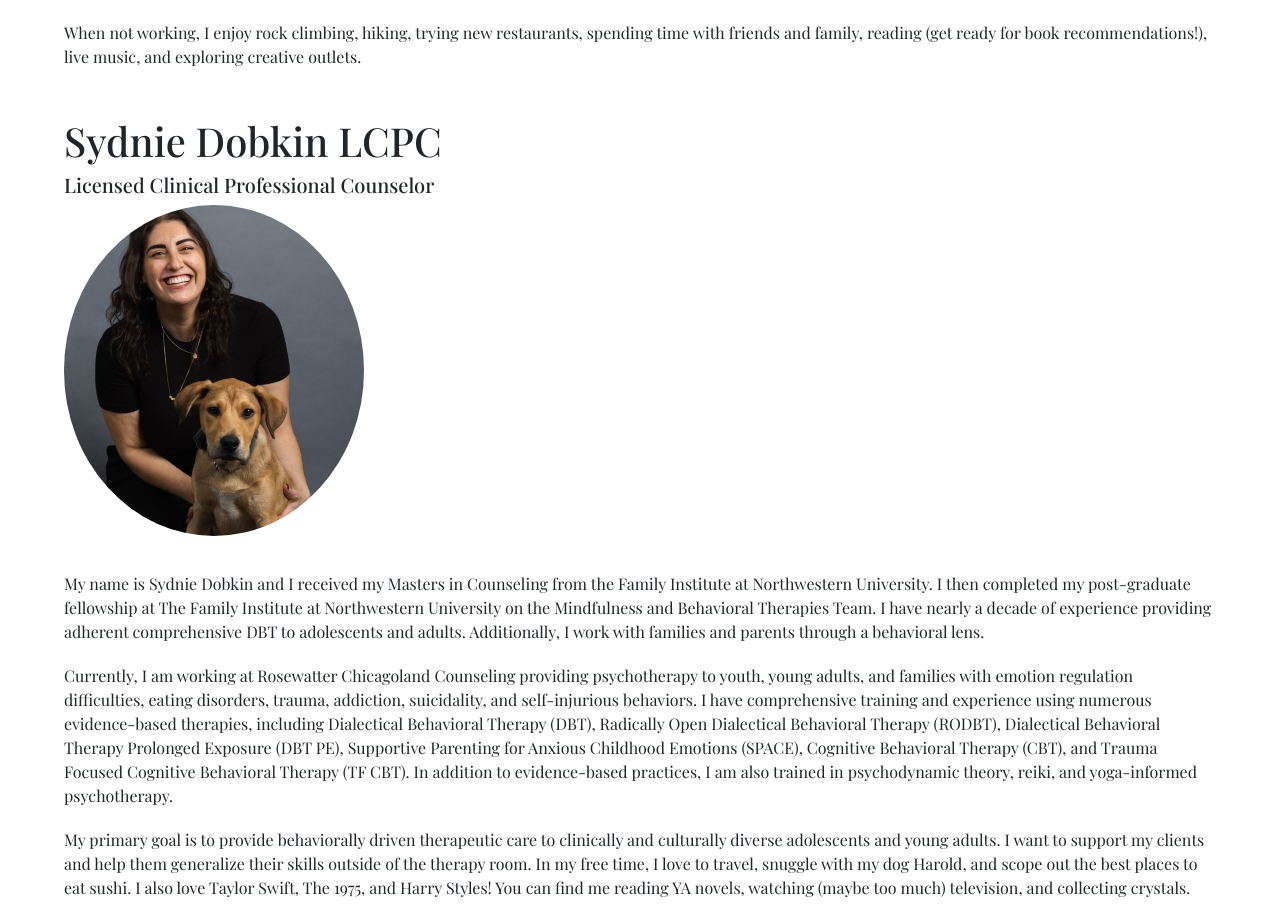
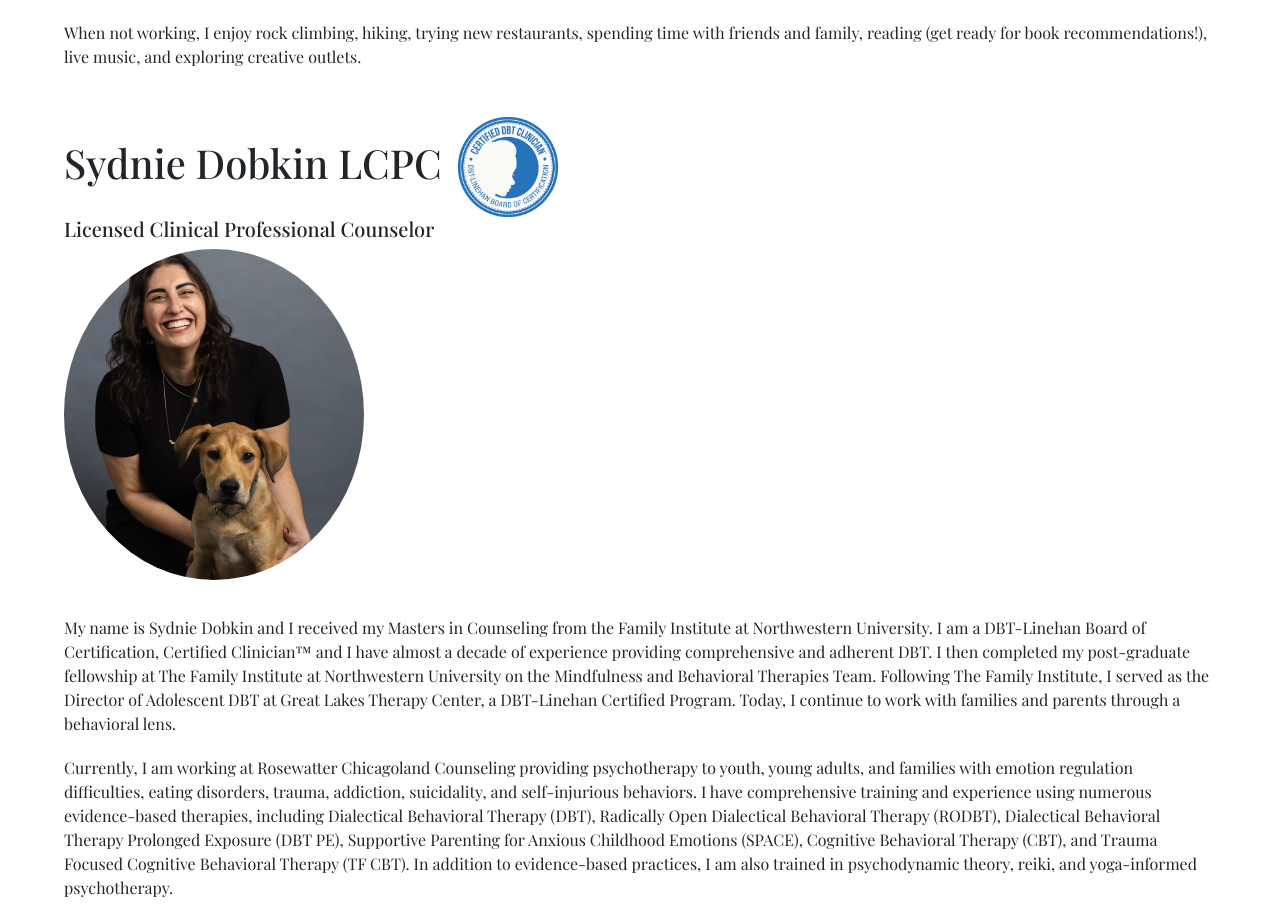
Before and after one commit to Bgorson/rose-water, a React (Create React App) app: page /about in a window 1280 px wide. Shown: the part 4128-5051 px from the top of the page. Built offline with nearby package versions, Linux system fonts and the light colour scheme.

Commit message:
Add meta tags and dbt cert

```diff
--- a/public/index.html
+++ b/public/index.html
@@ -10,6 +10,8 @@
   <meta property="og:title" content="Rosewatter">
   <meta property="og:url" content="http://www.rosewatterchicounseling.com">
   <meta property="og:type" content="website">
+  <meta name="keywords" content="Rachel Nitzarim, mental health, therapy, rosewatter counseling, chicago, DBT-Linehan
+  Board of Certification" />
   <meta itemprop="name" content="Rosewatter Chicago Counseling">
   <meta itemprop="url" content="http://www.rosewatterchicounseling.com">
   <meta name="google-site-verification" content="BPqPfpBjzyOdMBaCa9YnxrTeYgLgQBcOQkhX3Ccwq1U" />
--- a/src/components/About.js
+++ b/src/components/About.js
@@ -7,6 +7,7 @@ import Elisabeth from "../elisabeth.jpeg";
 import Sydnie from "../Sydnie_Dobkin.jpg";
 import Reagan from "../r_sword.jpeg";
 import Nikki from "../nikki.jpg";
+import DBT from "../dbt_badge.png";
 
 const Header = styled.h1``;
 
@@ -14,6 +15,12 @@ const HeaderTrainees = styled.h3``;
 const Decorated = styled.div`
   overflow: hidden;
   text-align: center;
+`;
+
+const EnhancedHeader = styled.div`
+  display: flex;
+  align-items: center;
+  gap: 1em;
 `;
 
 const HeaderTraineesDivider = styled.h2`
@@ -61,6 +68,11 @@ const AboutImage = styled.img`
 const Container = styled.div`
   margin-bottom: 10em;
 `;
+
+const Badge = styled.img`
+  max-width: 100px;
+`;
+
 export default function About() {
   return (
     <Container>
@@ -272,18 +284,29 @@ export default function About() {
           outlets.
         </Description>
       </AboutContainer>
-      <Header>Sydnie Dobkin LCPC</Header>
+      <EnhancedHeader>
+        <Header>Sydnie Dobkin LCPC</Header>
+        <Badge
+          alt="DBT-Linehan
+          Board of Certification, Certified Clinician"
+          src={DBT}
+        />
+      </EnhancedHeader>
+
       <h5>Licensed Clinical Professional Counselor</h5>
       <AboutContainer>
         <AboutImage alt="Sydnie Dobkin" src={Sydnie} />
         <Description>
           My name is Sydnie Dobkin and I received my Masters in Counseling from
-          the Family Institute at Northwestern University. I then completed my
-          post-graduate fellowship at The Family Institute at Northwestern
-          University on the Mindfulness and Behavioral Therapies Team. I have
-          nearly a decade of experience providing adherent comprehensive DBT to
-          adolescents and adults. Additionally, I work with families and parents
-          through a behavioral lens.
+          the Family Institute at Northwestern University. I am a DBT-Linehan
+          Board of Certification, Certified Clinician™ and I have almost a
+          decade of experience providing comprehensive and adherent DBT. I then
+          completed my post-graduate fellowship at The Family Institute at
+          Northwestern University on the Mindfulness and Behavioral Therapies
+          Team. Following The Family Institute, I served as the Director of
+          Adolescent DBT at Great Lakes Therapy Center, a DBT-Linehan Certified
+          Program. Today, I continue to work with families and parents through a
+          behavioral lens.
         </Description>
         <Description>
           Currently, I am working at Rosewatter Chicagoland Counseling providing
```
Also changed, not shown: src/dbt_badge.png (added).
